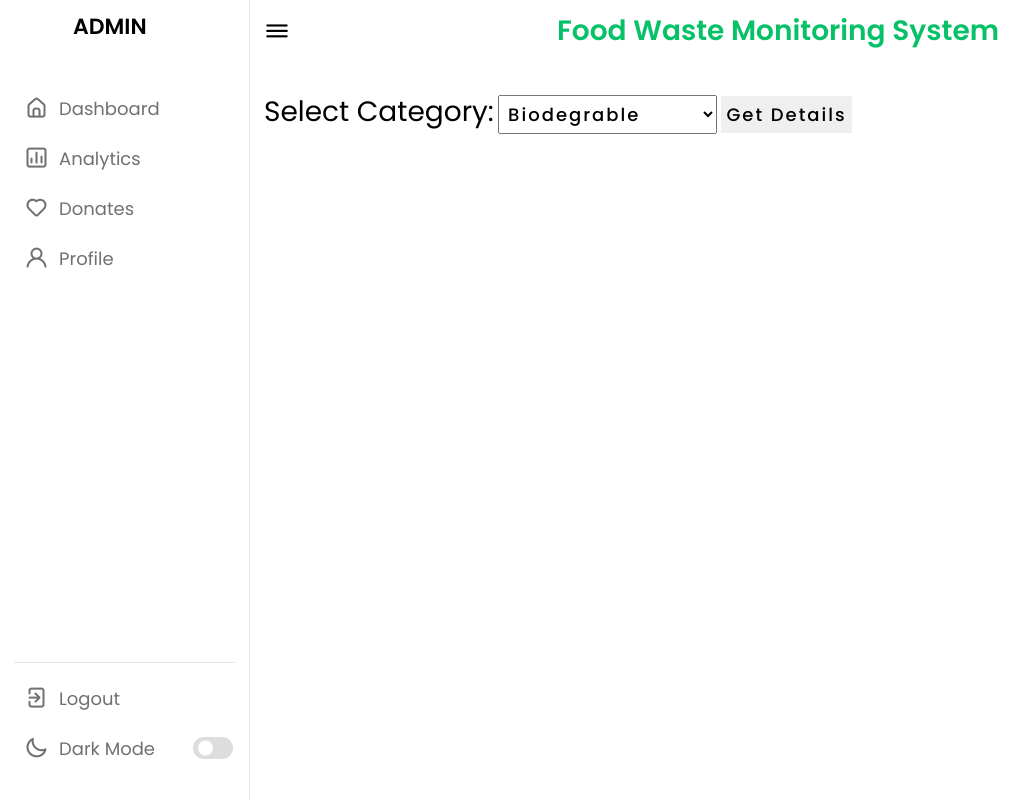
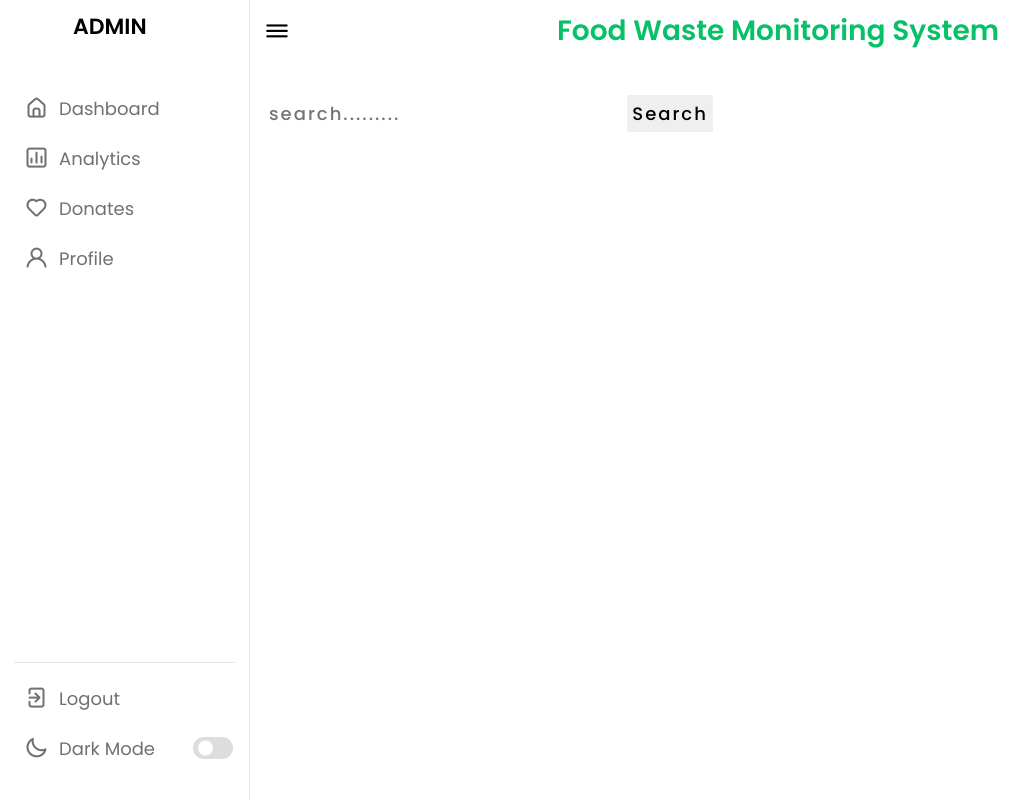
Before and after one commit to r-jheltandugon/Food-Waste-Monitoring-System, a PHP site: page /admin/donate.php in a window 1280 px wide. Shown: the whole page, without its empty margins (0-1035 px from the left). Run offline with PHP 8.4, Linux system fonts and the light colour scheme; a user stored in the database is signed in.

Commit message:
Migrate dropdown selection to search bar

```diff
--- a/admin/donate.php
+++ b/admin/donate.php
@@ -100,67 +100,64 @@ if($_SESSION['name']==''){
         <br>
         <br>
 
-
-
             <div class="activity">
 
             <div class="category">
                 <form method="post">
-             <label for="category" class="logo">Select Category:</label>
-             <!-- <br> -->
-            <select id="category" name="category">
-               <option value="bio">Biodegrable</option>
-               <option value="nonbio">Non-Biodegrable</option>
-            </select>
-                <input type="submit" value="Get Details">
+                    <input type="text" id="search" name="search" placeholder="search........." value="<?php if(isset($_POST['search'])) echo $_POST['search']; ?>">
+                    <input type="submit" value="Search">
                 </form>
          <br>
 
         <?php
+            if (isset($_POST['search'])) {
+                $search = mysqli_real_escape_string($connection, $_POST['search']);
 
-    if(isset($_POST['category'])) {
-      $category = $_POST['category'];
+                $sql = "SELECT * FROM food_donations
+                        WHERE name LIKE '%$search%'
+                        OR food LIKE '%$search%'
+                        OR category LIKE '%$search%'
+                        OR classification LIKE '%$search%'
+                        OR address LIKE '%$search%'";
 
-      $sql = "SELECT * FROM food_donations WHERE category='$category'";
-      $result=mysqli_query($connection, $sql);
-    //   $result = $conn->query($sql);
+                $result = mysqli_query($connection, $sql);
 
-      // If there are results, display them in a table
                 if ($result->num_rows > 0) {
-
-        echo" <div class=\"table-container\">";
-        echo "    <div class=\"table-wrapper\">";
-        echo "  <table class=\"table\">";
-        echo "<table><thead>";
-        echo" <tr>
-        <th >Name</th>
-        <th>food</th>
+                    echo "<div class=\"table-container\">";
+                    echo "<div class=\"table-wrapper\">";
+                    echo "<table class=\"table\">";
+                    echo "<thead><tr>
+                            <th>Name</th>
+                            <th>Food</th>
                             <th>Category</th>
-        <th>phoneno</th>
-        <th>date/time</th>
-        <th>address</th>
+                            <th>Phone No</th>
+                            <th>Date/Time</th>
+                            <th>Address</th>
                             <th>Quantity</th>
-
-    </tr>
-    </thead><tbody>";
+                        </tr></thead><tbody>";
 
                     while($row = $result->fetch_assoc()) {
-
                         if ($row['category'] == 'bio') {
                             $row['category'] = 'Biodegradable';
                         } elseif ($row['category'] == 'nonbio') {
                             $row['category'] = 'Non-Biodegradable';
                         }
 
-            echo "<tr><td data-label=\"name\">".$row['name']."</td><td data-label=\"food\">".$row['food']."</td><td data-label=\"category\">".$row['category']."</td><td data-label=\"phoneno\">".$row['phoneno']."</td><td data-label=\"date\">".$row['date']."</td><td data-label=\"Address\">".$row['address']."</td><td data-label=\"quantity\">".$row['quantity']."</td></tr>";
-
-        }
-        echo "</tbody></table></div>";
-      } else {
-        echo "<p>No results found.</p>";
+                        echo "<tr>
+                                <td>{$row['name']}</td>
+                                <td>{$row['food']}</td>
+                                <td>{$row['category']}</td>
+                                <td>{$row['phoneno']}</td>
+                                <td>{$row['date']}</td>
+                                <td>{$row['address']}</td>
+                                <td>{$row['quantity']}</td>
+                            </tr>";
                     }
 
-
+                    echo "</tbody></table></div></div>";
+                } else {
+                    echo "<p>No results found for '<strong>$search</strong>'.</p>";
+                }
             }
         ?>
  </div>
```
Lines whose indentation alone changed are shown as unchanged.
